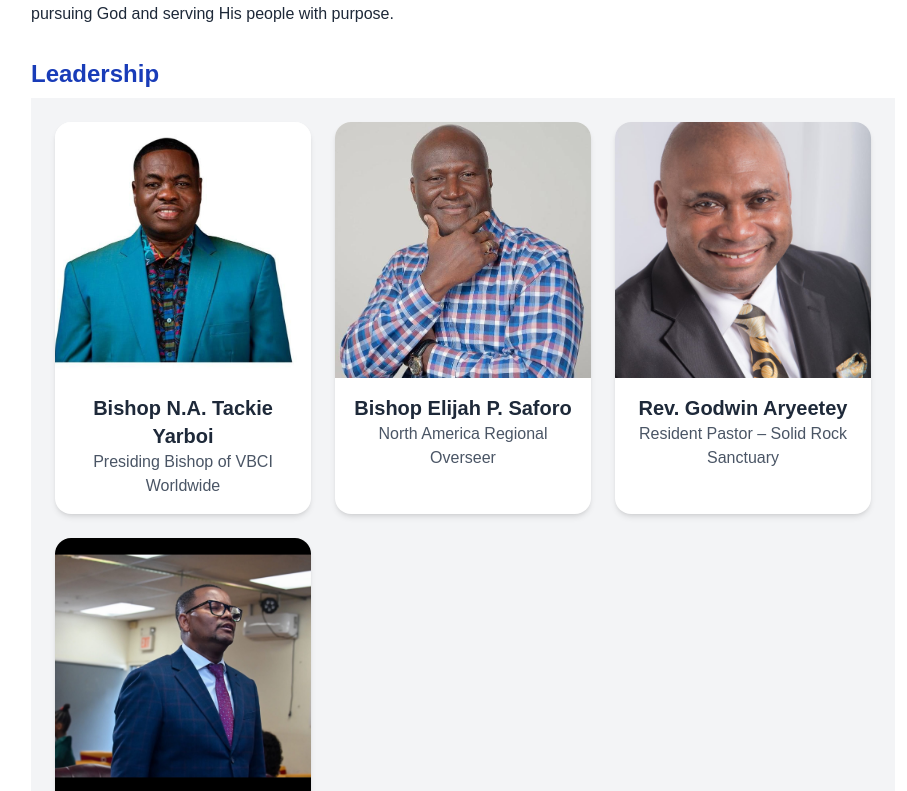
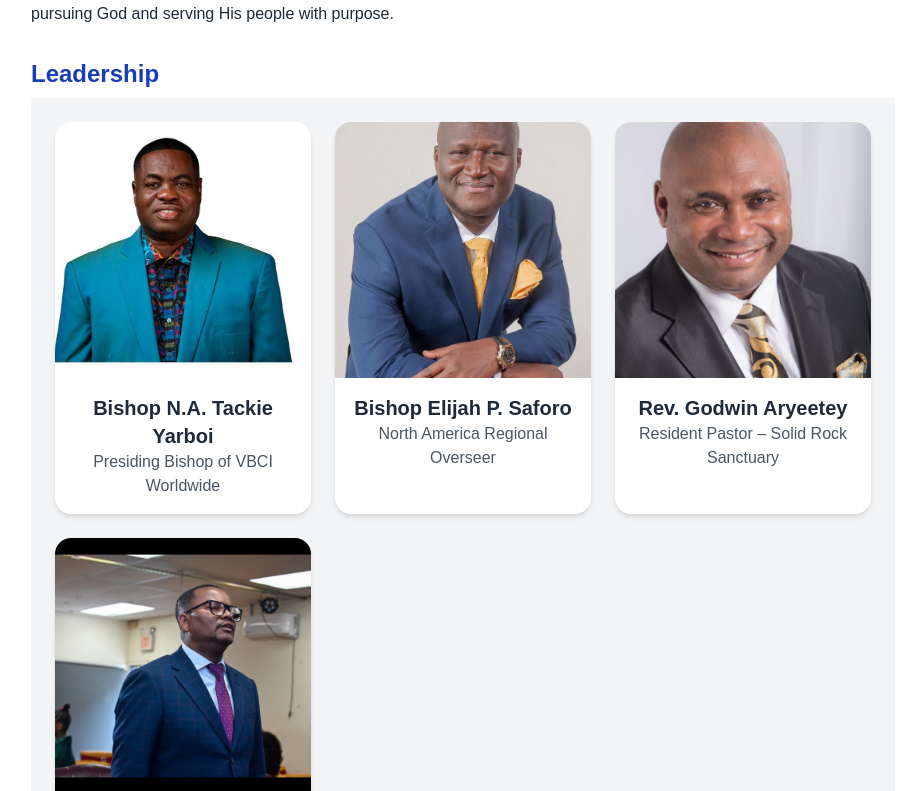
Before and after one commit to Ebaah98/victory_bible_church, a Next.js app: page / in a window 1280 px wide. Shown: the part 1969-2760 px from the top of the page, without its empty margins (177-1084 px from the left). Built offline with nearby package versions, Linux system fonts and the light colour scheme.

Commit message:
added changes to the about page

```diff
--- a/src/app.ts
+++ b/src/app.ts
@@ -82,7 +82,7 @@ export default {
     {
       name: "Bishop Elijah P. Saforo",
       role: "North America Regional Overseer",
-      image: "/Bishop-E.JPG",
+      image: "/bishop-E2.JPG",
     },
     {
       name: "Rev. Godwin Aryeetey",
@@ -92,7 +92,7 @@ export default {
     {
       name: "Pastor Larry Awagah",
       role: "Assistant Pastor",
-      image: "/pastor-larry2.jpeg",
+      image: "/Pastor-larry2.jpeg",
     },
     ,
 
```
